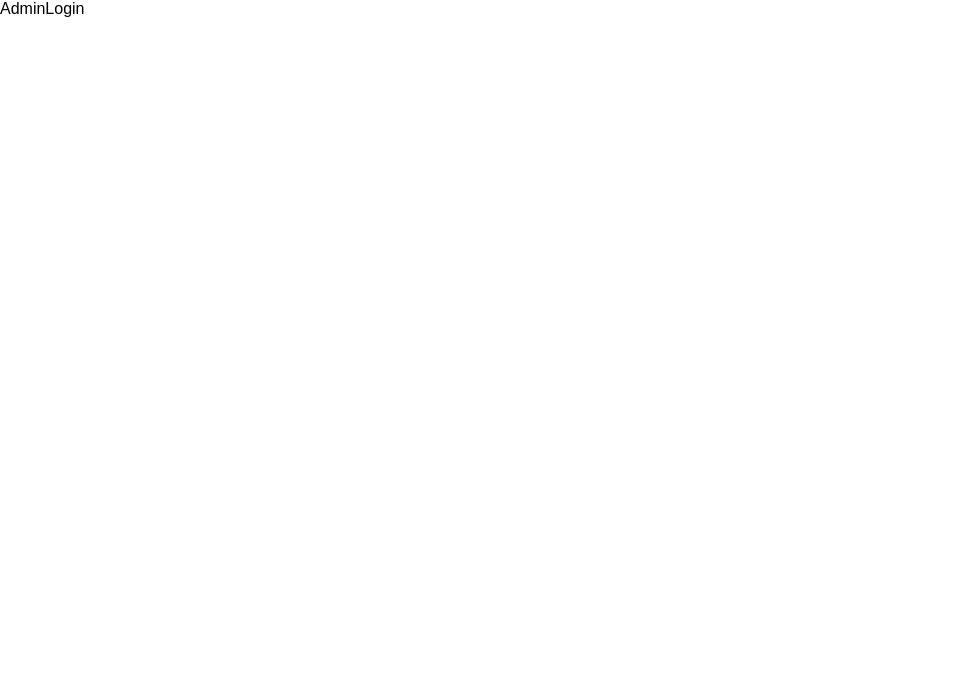
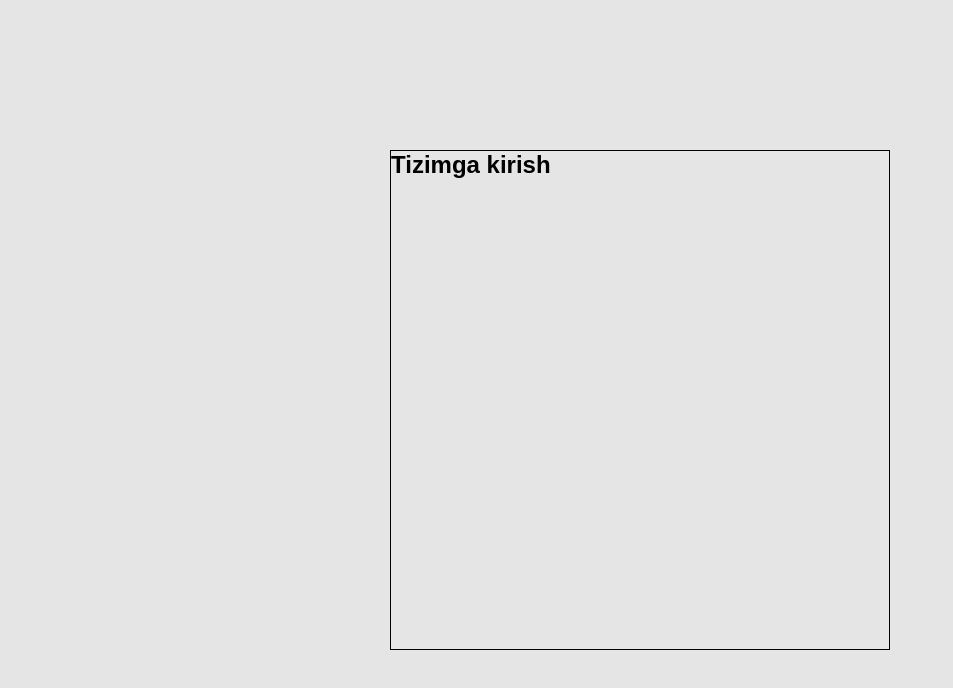
Before and after one commit to SHAKXRUZ/PRESSA, a React (Create React App) app: page /admin in a window 1280 px wide. Shown: the top 688 px of the page, without its empty margins (0-953 px from the left). Built offline with nearby package versions, Linux system fonts and the light colour scheme.

Commit message:
login pages start

```diff
--- a/src/admin/adminLogin/AdminLogin.css
+++ b/src/admin/adminLogin/AdminLogin.css
@@ -0,0 +1,16 @@
+.login{
+    width: 100vw;
+    height: 100vh;
+    background-color: #E5E5E5;
+}
+.login_container{
+    height: 100vh;
+    display: flex;
+    align-items: center;
+    justify-content: center;
+}
+.login_content{
+    width: 500px;
+    height: 500px;
+    border: 1px solid black;
+}
--- a/src/admin/adminLogin/AdminLogin.jsx
+++ b/src/admin/adminLogin/AdminLogin.jsx
@@ -1,8 +1,17 @@
-import './AdminLogin.css'
+import "./AdminLogin.css";
 const AdminLogin = () => {
   return (
-    <div>AdminLogin</div>
-  )
-}
+    <div className="login">
+      <div className="login_container">
+        <div className="login_content">
+          <form>
+            <h2 className="login_pages_title">Tizimga kirish</h2>
 
-export default AdminLogin
+          </form>
+        </div>
+      </div>
+    </div>
+  );
+};
+
+export default AdminLogin;
```
